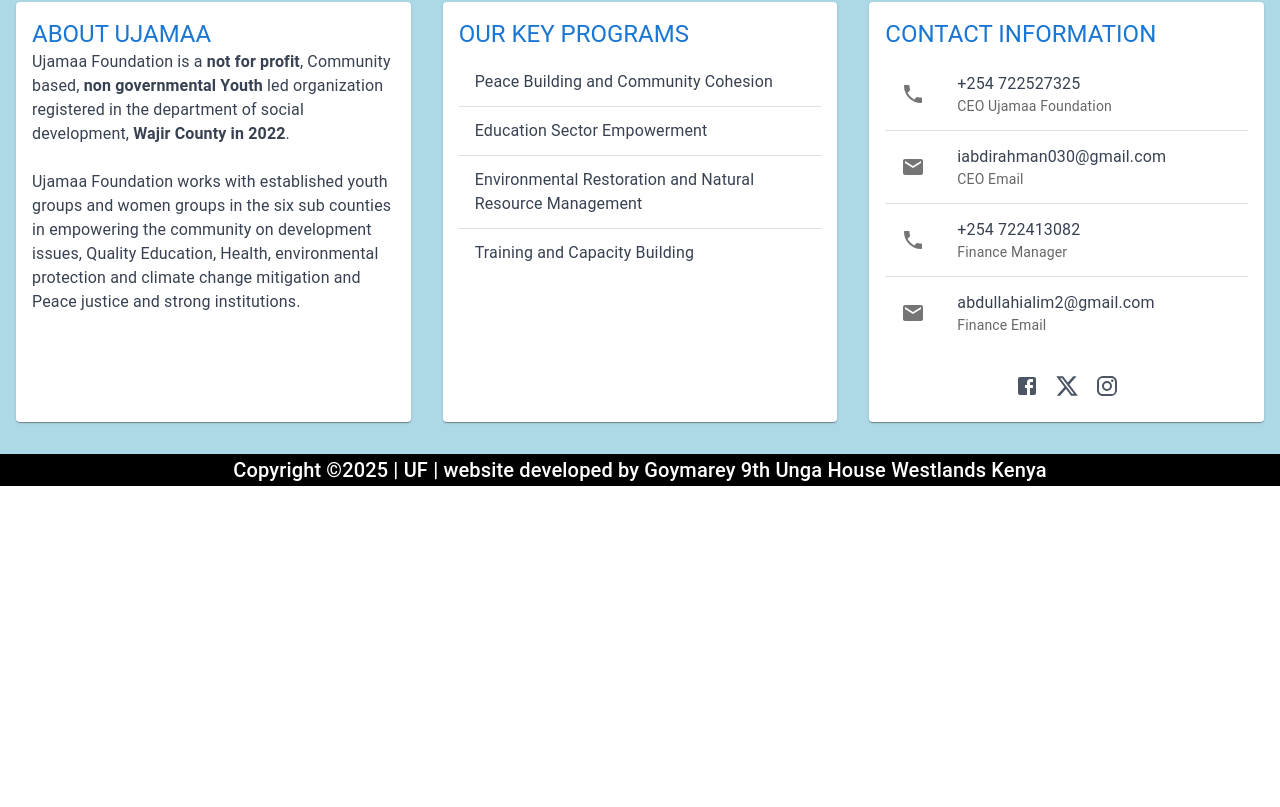
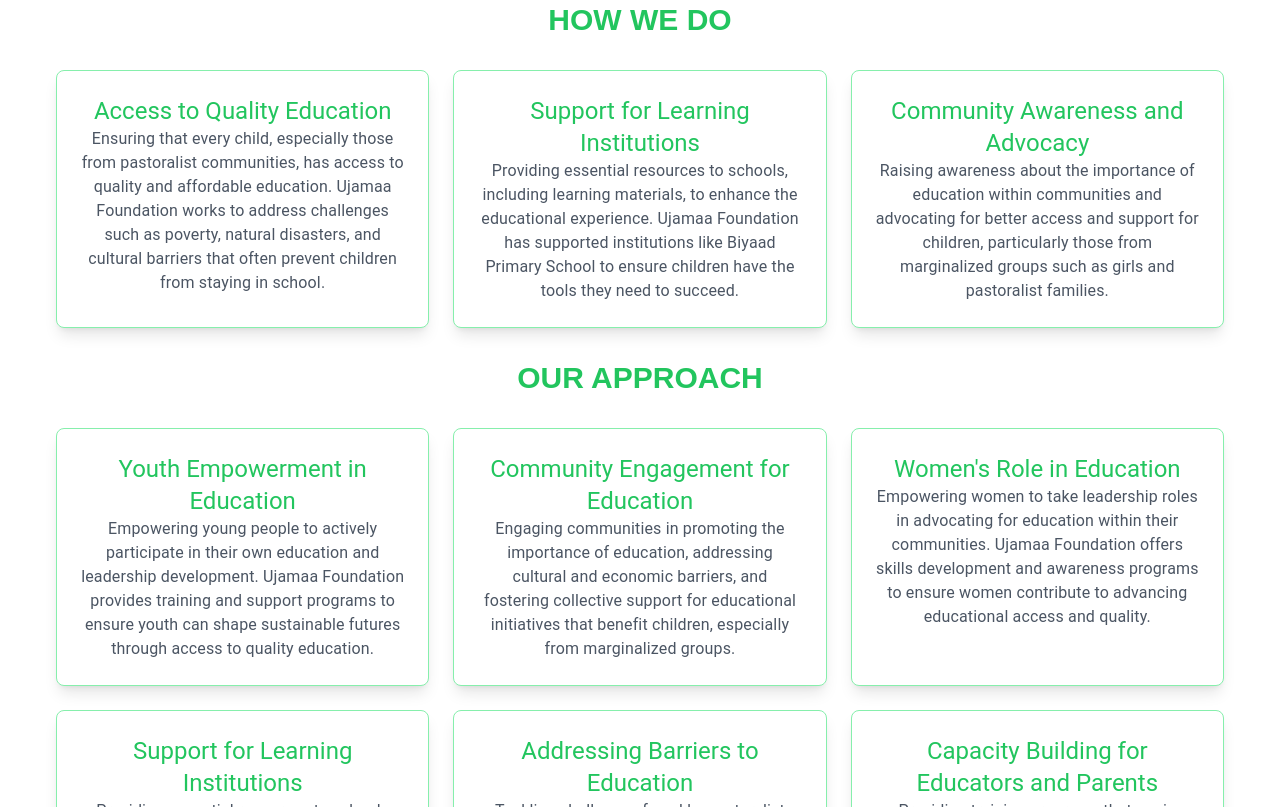
Before and after one commit to ahmednule/Ujamaa-Foundation, a Next.js app: page /our-programs/education-empowerment in a window 1280 px wide. Shown: the part 1113-1920 px from the top of the page. Before the commit the page ends 1599 px from the top, so only its background shows below. Built offline with nearby package versions, Linux system fonts and the light colour scheme.

Commit message:
feature:reused the cards inside the education empowemenet page"

```diff
--- a/src/app/our-programs/education-empowerment/page.tsx
+++ b/src/app/our-programs/education-empowerment/page.tsx
@@ -1,6 +1,9 @@
 "use client"
 import ReusableCarosel from "@components/components/ui/ReusableCarosel"
 import ReusableCard from "@components/components/ui/ReusableCard"
+import ResponsiveCards from "@components/components/ui/ResponsiveCards"
+import {educationEmpowermentApproachData} from "@components/lib/educationEmpowerementApproachData"
+import {educationEmpowermentData} from "@components/lib/educationEmpowerementData"
 export default function educationEmpowerement(){
     return(
         <div>
@@ -21,6 +24,32 @@ export default function educationEmpowerement(){
         and achieve their potential."
         image="/image9.png"
                 />
+         <h2 className="text-center text-green-500 text-3xl font-bold my-8">HOW WE DO</h2>
+                    <div className="px-8 m-6">
+                        <div className="grid grid-cols-1 sm:grid-cols-2 lg:grid-cols-3 gap-6">
+                            {educationEmpowermentData.map((data, index) => (
+                                <ResponsiveCards
+                                    key={index}
+                                    title={data.title}
+                                    description={data.description}
+                                />
+                            ))}
+                        </div>
+                    </div>
+                    <h2 className="text-center text-green-500 text-3xl font-bold my-8">OUR APPROACH</h2>
+                    <div className="px-8 m-6">
+                    <div className="grid grid-cols-1 sm:grid-cols-2 lg:grid-cols-3 gap-6">
+                        {educationEmpowermentApproachData.map((data, index) => (
+                            <ResponsiveCards
+                                key={index}
+                                title={data.title}
+                                description={data.description}
+                            />
+                        ))}
+                    </div>
+                </div>
+
+
     </div>
     )
 }
--- /dev/null
+++ b/src/lib/educationEmpowerementApproachData.js
@@ -0,0 +1,26 @@
+export const educationEmpowermentApproachData = [
+    {
+        title: "Youth Empowerment in Education",
+        description: "Empowering young people to actively participate in their own education and leadership development. Ujamaa Foundation provides training and support programs to ensure youth can shape sustainable futures through access to quality education."
+    },
+    {
+        title: "Community Engagement for Education",
+        description: "Engaging communities in promoting the importance of education, addressing cultural and economic barriers, and fostering collective support for educational initiatives that benefit children, especially from marginalized groups."
+    },
+    {
+        title: "Women's Role in Education",
+        description: "Empowering women to take leadership roles in advocating for education within their communities. Ujamaa Foundation offers skills development and awareness programs to ensure women contribute to advancing educational access and quality."
+    },
+    {
+        title: "Support for Learning Institutions",
+        description: "Providing essential resources to schools such as learning materials and infrastructure support. Ujamaa Foundation collaborates with institutions like Biyaad Primary School to enhance the learning environment and keep children in school."
+    },
+    {
+        title: "Addressing Barriers to Education",
+        description: "Tackling challenges faced by pastoralist children and other marginalized groups, such as poverty, natural disasters, and cultural practices. Ujamaa Foundation advocates for solutions to ensure every child has an equal opportunity to learn and succeed."
+    },
+    {
+        title: "Capacity Building for Educators and Parents",
+        description: "Providing training programs that equip educators and parents with the tools to support children's education effectively. Initiatives such as financial literacy engagements also create a supportive environment for learning at home and in schools."
+    }
+];
--- /dev/null
+++ b/src/lib/educationEmpowerementData.js
@@ -0,0 +1,14 @@
+export const educationEmpowermentData = [
+    {
+        title: "Access to Quality Education",
+        description: "Ensuring that every child, especially those from pastoralist communities, has access to quality and affordable education. Ujamaa Foundation works to address challenges such as poverty, natural disasters, and cultural barriers that often prevent children from staying in school."
+    },
+    {
+        title: "Support for Learning Institutions",
+        description: "Providing essential resources to schools, including learning materials, to enhance the educational experience. Ujamaa Foundation has supported institutions like Biyaad Primary School to ensure children have the tools they need to succeed."
+    },
+    {
+        title: "Community Awareness and Advocacy",
+        description: "Raising awareness about the importance of education within communities and advocating for better access and support for children, particularly those from marginalized groups such as girls and pastoralist families."
+    },
+];
```
